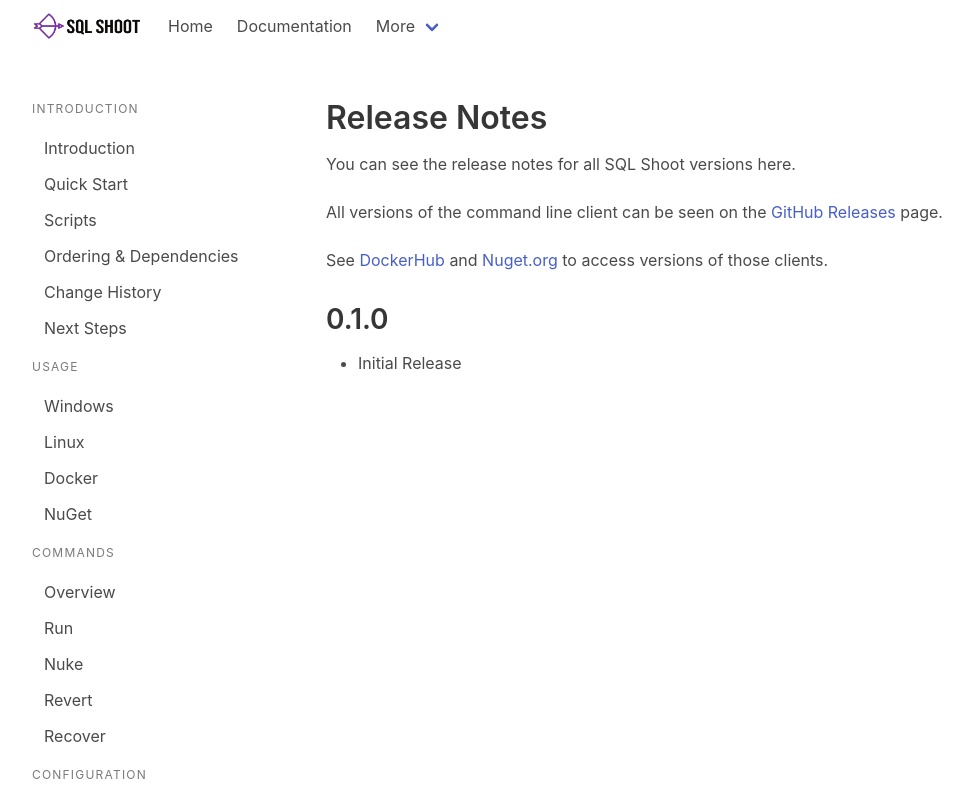
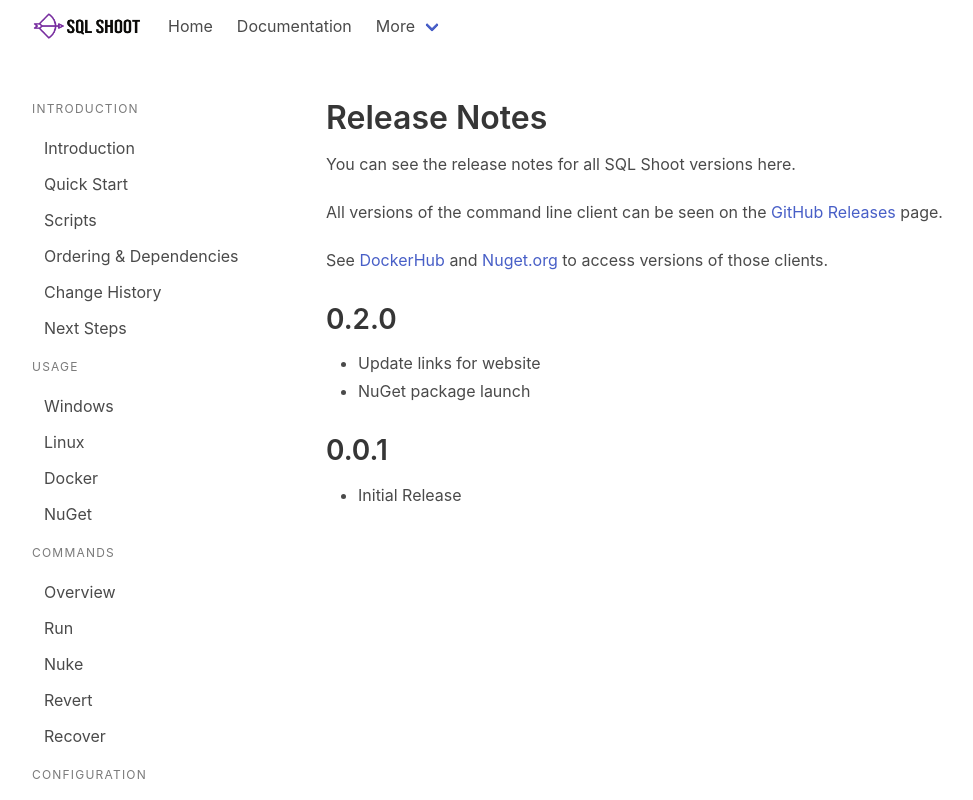
Before and after one commit to sqlshoot/SQL-Shoot-Website, a Next.js app in the folder sqlshoot-site/: page /documentation/releasenotes in a window 1280 px wide. Shown: the top 800 px of the page, without its empty margins (32-1005 px from the left). Built offline with nearby package versions, Linux system fonts and the light colour scheme.

Commit message:
Update release notes

```diff
--- a/sqlshoot-site/pages/documentation/releasenotes.js
+++ b/sqlshoot-site/pages/documentation/releasenotes.js
@@ -18,7 +18,12 @@
       <br/>
       <br/>
       See <a href="/documentation/docker">DockerHub</a> and <a href="/documentation/nuget">Nuget.org</a> to access versions of those clients.
-      <h2>0.1.0</h2>
+      <h2>0.2.0</h2>
+      <ul>
+        <li>Update links for website</li>
+        <li>NuGet package launch</li>
+      </ul>
+      <h2>0.0.1</h2>
       <ul>
         <li>Initial Release</li>
       </ul>
--- a/sqlshoot-site/pages/index.js
+++ b/sqlshoot-site/pages/index.js
@@ -13,7 +13,7 @@
             Change control for the database
           </h3>
           <h3 className="subtitle is-3">
-            Version 0.1.0
+            Version 0.2.0
           </h3>
           <br />
           </div>
```
